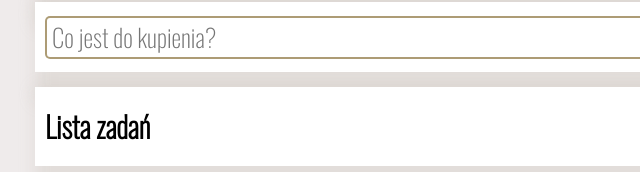
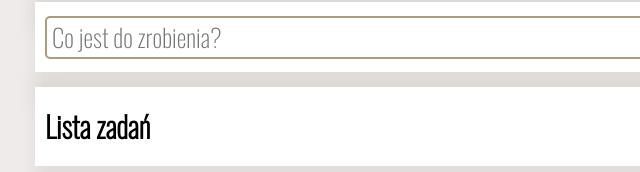
Before and after one commit to Hirazuku/Tasks-list, a plain HTML site: page index.html in a window 1280 px wide. Shown: the part 265-437 px from the top of the page, 155-795 px from the left. Drawn offline with nearby package versions, Linux system fonts and the light colour scheme.

Commit message:
placeholder changed

```diff
--- a/index.html
+++ b/index.html
@@ -29,7 +29,7 @@
     <main class="list">
         <h2 class="list__field">Dodaj nowe zadanie</h2>
         <form class="js-form list__field">
-            <input class="js-newTask form__field" placeholder="Co jest do kupienia?">
+            <input class="js-newTask form__field" placeholder="Co jest do zrobienia?">
             <button class="button">Dodaj do listy</button>
         </form>
         <h3 class="list__field list__field--biggerGap js-buttons">Lista zadań</h3>
```
